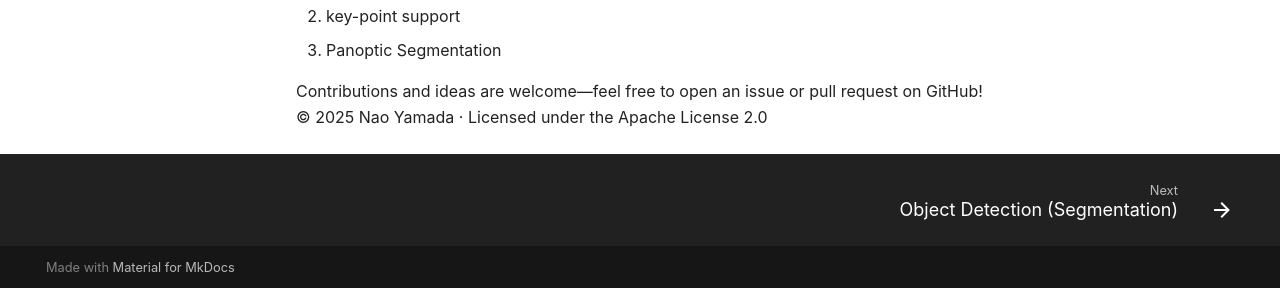
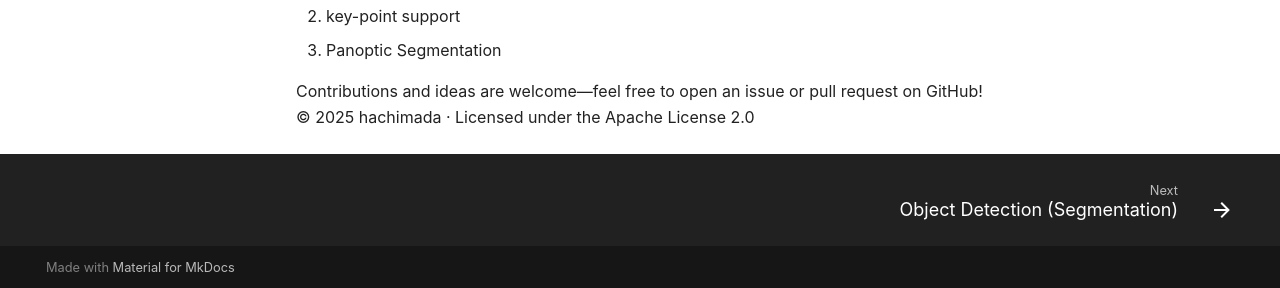
Before and after one commit to hachimada/pycocoedit, an MkDocs documentation site: the page built from docs/index.md, in a window 1280 px wide and 900 px high, scrolled down 1751 px. Shown: the part 609-897 px from the top of the window. Built offline with MkDocs 1.6.1 and Material for MkDocs 9.7.7, drawn with Linux system fonts in a browser that asks for light colours; some web fonts are replaced; comment, search, counter and statistics services are not loaded.

Commit message:
docs: update docs

```diff
--- a/docs/index.md
+++ b/docs/index.md
@@ -97,4 +97,4 @@ pip install pycocoedit
 3. Panoptic Segmentation
 
 Contributions and ideas are welcome—feel free to open an issue or pull request on GitHub!
-© 2025 Nao Yamada · Licensed under the Apache License 2.0
+© 2025 hachimada · Licensed under the Apache License 2.0
```
Also changed, not shown: README.md (+4 -4 lines).
